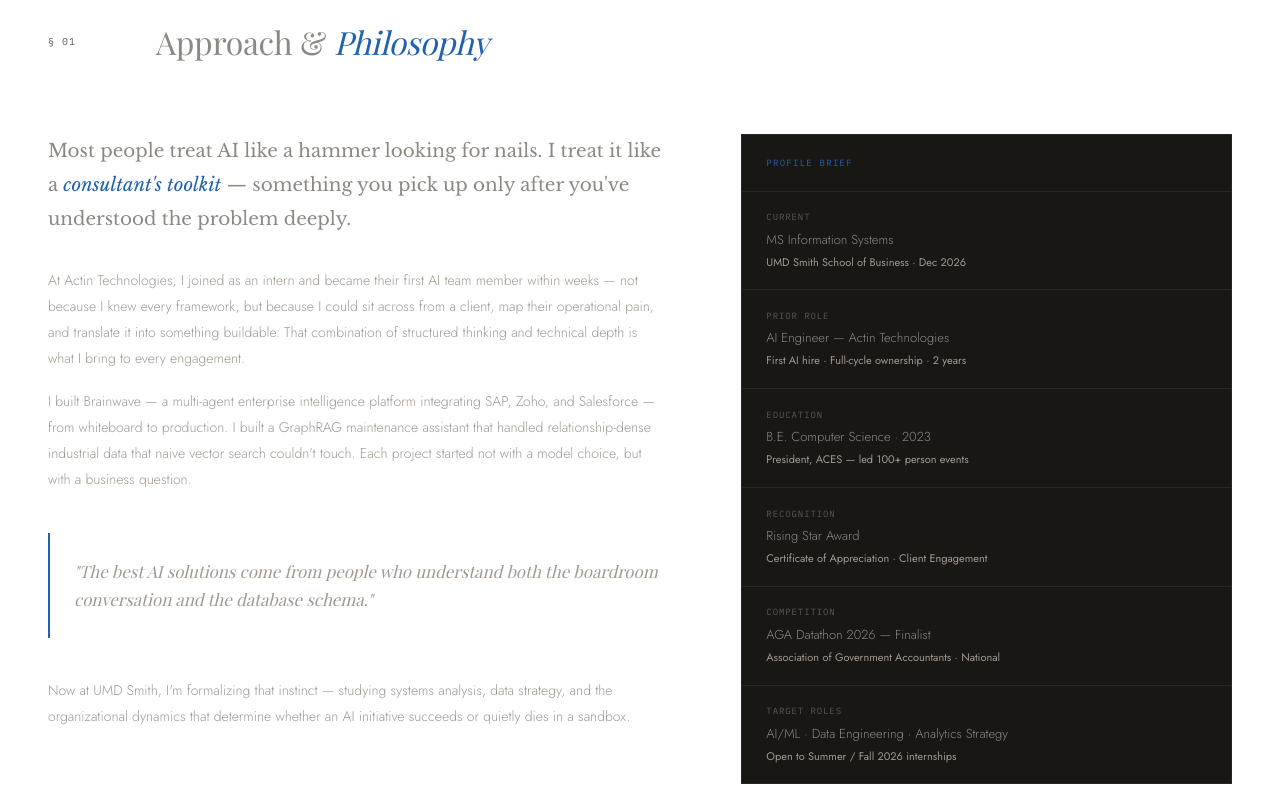
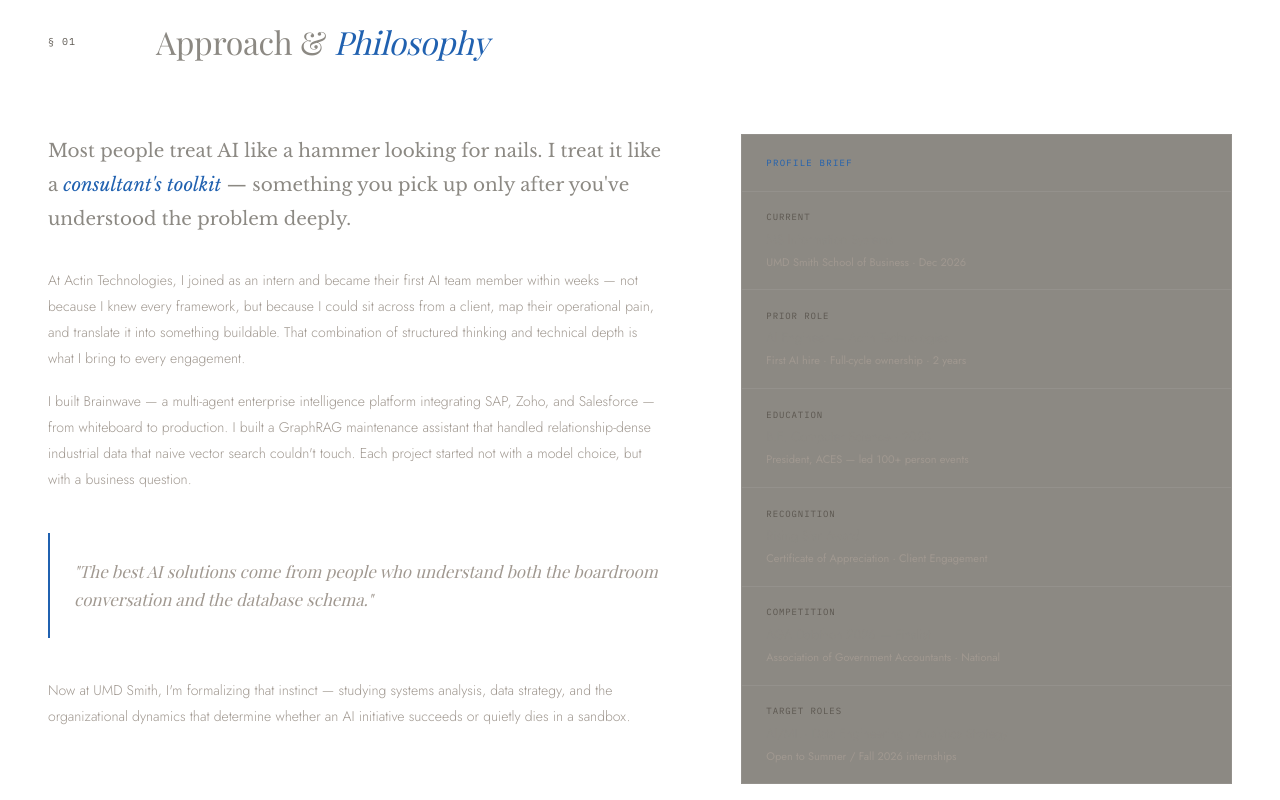
Before and after one commit to Manas2409/Manas2409.github.io, a plain HTML site: page index.html in a window 1280 px wide. Shown: the part 960-1760 px from the top of the page. Drawn offline with nearby package versions, Linux system fonts and the light colour scheme; a web font is replaced by a local one.

Commit message:
update 6

```diff
--- a/index.html
+++ b/index.html
@@ -9,7 +9,7 @@
 <style>
 :root {
   --ink: #ffffff;
-  --ink2: #181714;
+  --ink2: #8c8983;
   --ink3: #211f1b;
   --ink4: #2c2a25;
   --rule: rgba(255,255,255,0.07);
```
